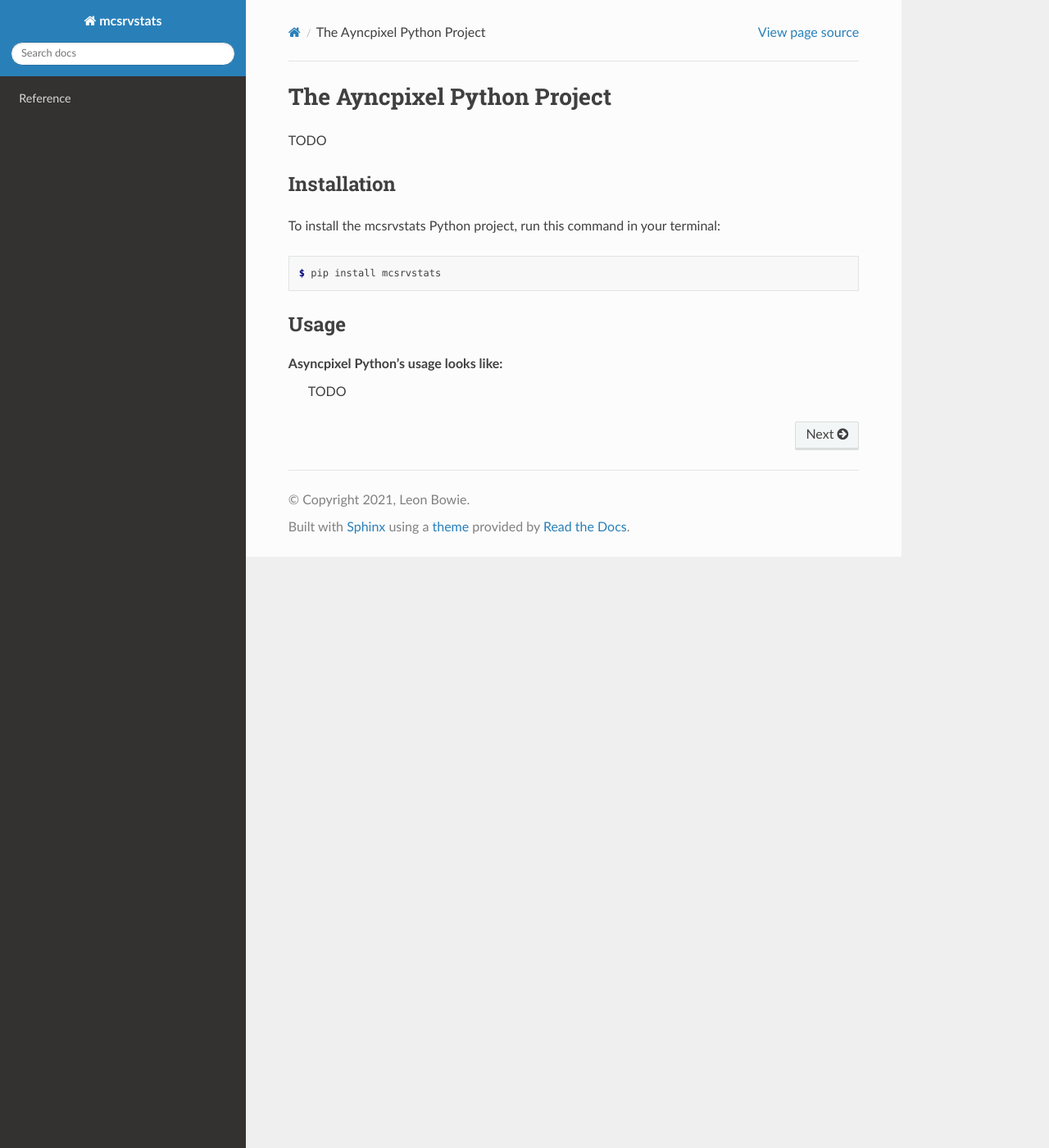
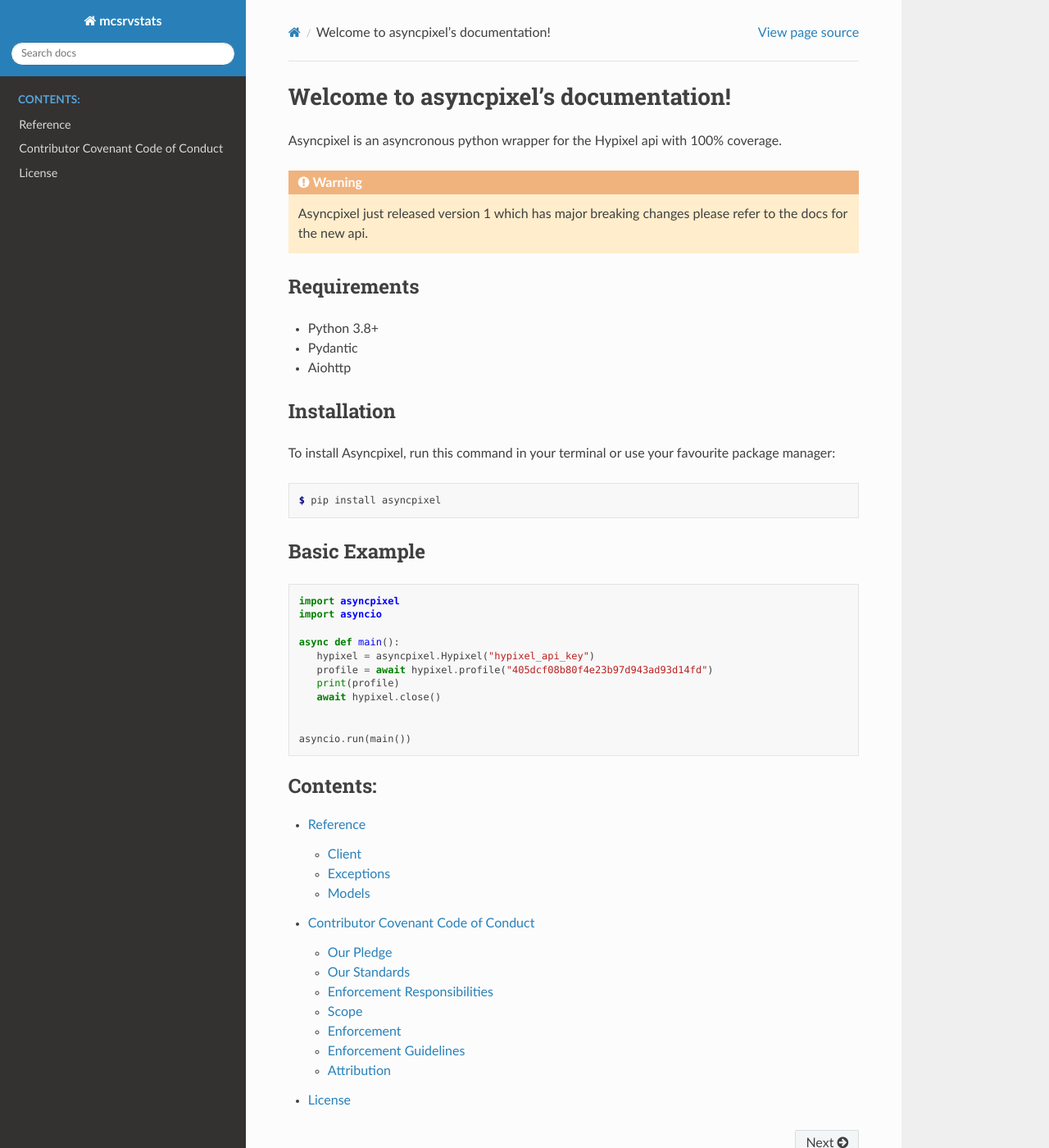
Before and after one commit to AjayACST/mcsrvstats, a Sphinx documentation site: the page built from docs/index.rst, in a window 1280 px wide and 1400 px high. Shown: the whole window at 82% size. Built offline with Sphinx 7.4.7 and the Read the Docs theme 2.0.0, drawn with Linux system fonts in a browser that asks for light colours.

Commit message:
Cleanup of files

```diff
--- /dev/null
+++ b/docs/codeofconduct.rst
@@ -0,0 +1 @@
+.. include:: ../CODE_OF_CONDUCT.rst
--- a/docs/conf.py
+++ b/docs/conf.py
@@ -13,7 +13,7 @@
 import sys
 from datetime import datetime
 
-sys.path.insert(0, os.path.abspath("../asyncpixel"))
+sys.path.insert(0, os.path.abspath("../"))
 
 
 # -- Project information -----------------------------------------------------
@@ -37,6 +37,8 @@
     "sphinx.ext.napoleon",
     "sphinx.ext.viewcode",
     "sphinx.ext.intersphinx",
+    "recommonmark",
+    "sphinx_autodoc_typehints",
 ]
 
 intersphinx_mapping = {
--- /dev/null
+++ b/docs/contributing.rst
@@ -0,0 +1,4 @@
+.. include:: ../CONTRIBUTING.rst
+   :end-before: github-only
+
+.. _Code of Conduct: codeofconduct.html
--- a/docs/index.rst
+++ b/docs/index.rst
@@ -1,28 +1,53 @@
-The Ayncpixel Python Project
-==============================
+Welcome to asyncpixel's documentation!
+======================================
 
-.. toctree::
-   :hidden:
-   :maxdepth: 1
+Asyncpixel is an asyncronous python wrapper for the Hypixel api with 100% coverage.
 
-   reference
+.. warning::
 
-TODO
+  Asyncpixel just released version 1 which has major breaking changes please refer to the docs for the new api.
 
+Requirements
+------------
+
+- Python 3.8+
+- Pydantic
+- Aiohttp
 
 Installation
 ------------
 
-To install the mcsrvstats Python project,
-run this command in your terminal:
+To install Asyncpixel,
+run this command in your terminal or use your favourite package manager:
 
 .. code-block:: console
 
-   $ pip install mcsrvstats
+   $ pip install asyncpixel
+
+Basic Example
+-------------
+
+.. code-block:: python
+
+   import asyncpixel
+   import asyncio
+
+   async def main():
+      hypixel = asyncpixel.Hypixel("hypixel_api_key")
+      profile = await hypixel.profile("405dcf08b80f4e23b97d943ad93d14fd")
+      print(profile)
+      await hypixel.close()
 
 
-Usage
------
+   asyncio.run(main())
 
-Asyncpixel Python's usage looks like:
- TODO
+.. _Contributor Guide: contributing.html
+
+.. toctree::
+   :maxdepth: 2
+   :caption: Contents:
+
+   reference
+   contributing
+   codeofconduct
+   license
--- /dev/null
+++ b/docs/license.rst
@@ -0,0 +1,4 @@
+License
+=======
+
+.. include:: ../LICENSE
--- a/docs/reference.rst
+++ b/docs/reference.rst
@@ -1,13 +1,21 @@
 Reference
 =========
 
-.. contents::
-    :local:
-    :backlinks: none
 
+Client
+-------------------
 
-mcsrvstats
---------------------------
+.. autoclass:: mcsrvstats.Hypixel
+   :members:
 
-.. automodule:: mcsrvstats
+Exceptions
+-------------------
+
+.. automodule:: mcsrvstats.exceptions
    :members:
+
+Models
+-------------------
+
+.. automodule:: mcsrvstats.models
+   :members:
--- a/docs/requirements.txt
+++ b/docs/requirements.txt
@@ -1,2 +1,4 @@
-sphinx==2.3.1
-sphinx-autodoc-typehints==1.10.3
+sphinx==3.4.3
+sphinx-rtd-theme==0.5.1
+recommonmark==0.7.1
+sphinx-autodoc-typehints==1.11.1
```
Also changed, not shown: CODE_OF_CONDUCT.md (deleted, +0 -76 lines), CODE_OF_CONDUCT.rst (added, +105 -0 lines), CONTRIBUTING.rst (added, +113 -0 lines), noxfile.py (+19 -9 lines), pyproject.toml (+14 -16 lines), .pre-commit-config.yaml, .readthedocs.yml, 5 other files.
